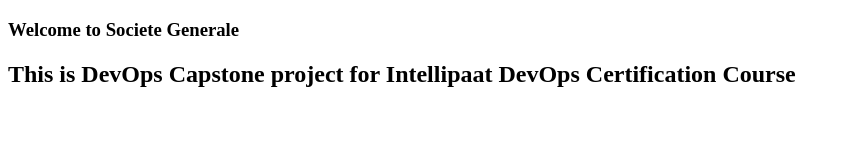
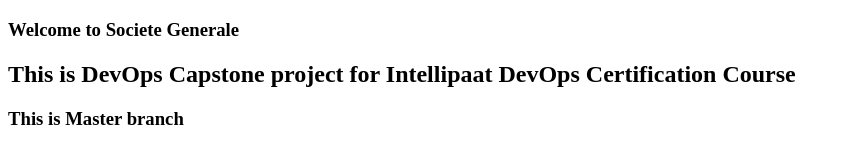
Before and after one commit to shalinireddy-2020/DevOps_Capstone_Project, a plain HTML site: page index.html in a window 1280 px wide. Shown: the whole page, without its empty margins (0-850 px from the left). Drawn offline with Linux system fonts and the light colour scheme.

Commit message:
Adding brnch in index page

```diff
--- a/index.html
+++ b/index.html
@@ -7,6 +7,6 @@
 
 <h3>Welcome to Societe Generale</h3>
 <h2>This is DevOps Capstone project for Intellipaat DevOps Certification Course</h2>
-
+<h3>This is Master branch</h3>
 </body>
 </html>
```
